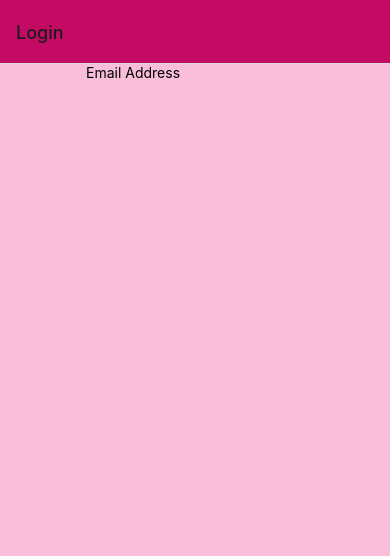
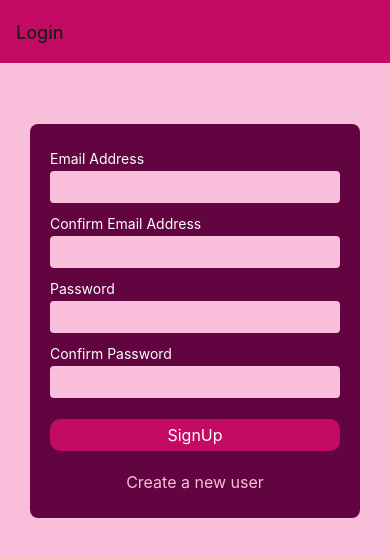
Before and after one commit to NareshPatilOfficial/AuthenticateApp, a React Native app: screen /Login in a window 390 px wide. Shown: the top 556 px of the page. Built offline with nearby package versions, Linux system fonts and the light colour scheme.

Commit message:
Added Button and Flat Button component, applies styles to input component

```diff
--- a/component/Auth/AuthContent.js
+++ b/component/Auth/AuthContent.js
@@ -1,10 +1,13 @@
 import { StyleSheet, View } from "react-native";
 import AuthForm from "./AuthForm";
+import FaltButton from "../UI/FlatButton";
+import { Colors } from "../../constants/styles";
 
 function AuthContent() {
     return (
         <View style={styles.rootContainer}>
             <AuthForm />
+            <FaltButton>Create a new user</FaltButton>
         </View>
     )
 }
@@ -12,7 +15,12 @@ function AuthContent() {
 export default AuthContent;
 
 const styles = StyleSheet.create({
-    rootContainer:{
-        alignItems:'center'
+    rootContainer: {
+        backgroundColor: Colors.primary800,
+        marginHorizontal: 30,
+        marginVertical: 60,
+        borderRadius: 8,
+        padding: 20,
+        elevation: 4
     }
 })
--- a/component/Auth/AuthForm.js
+++ b/component/Auth/AuthForm.js
@@ -1,17 +1,35 @@
-import { View } from "react-native";
+import { StyleSheet, View } from "react-native";
 import Input from "../UI/Input";
+import { Colors } from "../../constants/styles";
+import Button from "../UI/Button";
 
 function AuthForm() {
     return (
-        <View>
+        <View style={styles.formContainer}>
             <Input
                 label={'Email Address'}
-                textInputConfig={{
-                    keyboardType: 'email-address'
-                }}
+                keyboardType={'email-address'}
             />
+            <Input
+                label={'Confirm Email Address'}
+                keyboardType={'email-address'}
+            />
+            <Input
+                label={'Password'}
+                secure
+            />
+            <Input
+                label={'Confirm Password'}
+                secure
+            />
+            <Button>SignUp</Button>
         </View>
     )
 }
 
 export default AuthForm;
+
+const styles = StyleSheet.create({
+    formContainer: {
+    }
+})
--- /dev/null
+++ b/component/UI/Button.js
@@ -0,0 +1,32 @@
+import { Pressable, StyleSheet, Text } from "react-native";
+import { Colors } from "../../constants/styles";
+import { View } from "react-native";
+
+function Button({children}){
+    return(
+        <View style={styles.outerContainer}>
+            <Pressable android_ripple={{color:Colors.primary100}} style={styles.innerContainer}>
+                <Text style={styles.btnText}>{children}</Text>
+            </Pressable>
+        </View>
+    )
+}
+
+export default Button;
+
+const styles = StyleSheet.create({
+    outerContainer:{
+        borderRadius:10,
+        marginTop:15,
+        overflow:'hidden',
+        backgroundColor:Colors.primary500,
+    },
+    innerContainer:{
+        paddingVertical:6,
+    },
+    btnText:{
+        color:'white',
+        fontSize:16,
+        textAlign:'center'
+    }
+})
--- /dev/null
+++ b/component/UI/FlatButton.js
@@ -0,0 +1,31 @@
+import { Pressable, StyleSheet, Text } from "react-native";
+import { Colors } from "../../constants/styles";
+import { View } from "react-native";
+
+function FaltButton({children}){
+    return(
+        <View style={styles.outerContainer}>
+            <Pressable android_ripple={{color:Colors.primary100}} style={styles.innerContainer}>
+                <Text style={styles.btnText}>{children}</Text>
+            </Pressable>
+        </View>
+    )
+}
+
+export default FaltButton;
+
+const styles = StyleSheet.create({
+    outerContainer:{
+        borderRadius:10,
+        marginTop:15,
+        overflow:'hidden',
+    },
+    innerContainer:{
+        paddingVertical:6,
+    },
+    btnText:{
+        color:Colors.primary100,
+        fontSize:16,
+        textAlign:'center'
+    }
+})
--- a/component/UI/Input.js
+++ b/component/UI/Input.js
@@ -1,14 +1,34 @@
-import { TextInput, Text, View } from "react-native";
+import { TextInput, Text, View, StyleSheet } from "react-native";
+import { Colors } from "../../constants/styles";
 
-function Input({ label, textInputConfig }) {
+function Input({ label, keyboardType, secure }) {
     return (
-        <View>
-            <Text>{label}</Text>
+        <View style={styles.inputContainer}>
+            <Text style={styles.labelText}>{label}</Text>
             <TextInput
-                {...textInputConfig}
+                style={styles.textInput}
+                keyboardType={keyboardType}
+                secureTextEntry={secure}
             />
         </View>
     )
 }
 
 export default Input;
+
+const styles = StyleSheet.create({
+    inputContainer: {
+        marginVertical: 6
+    },
+    labelText: {
+        color: 'white'
+    },
+    textInput: {
+        backgroundColor: Colors.primary100,
+        fontSize: 16,
+        paddingHorizontal: 4,
+        paddingVertical: 6,
+        borderRadius: 4,
+        marginTop: 4
+    }
+})
```
